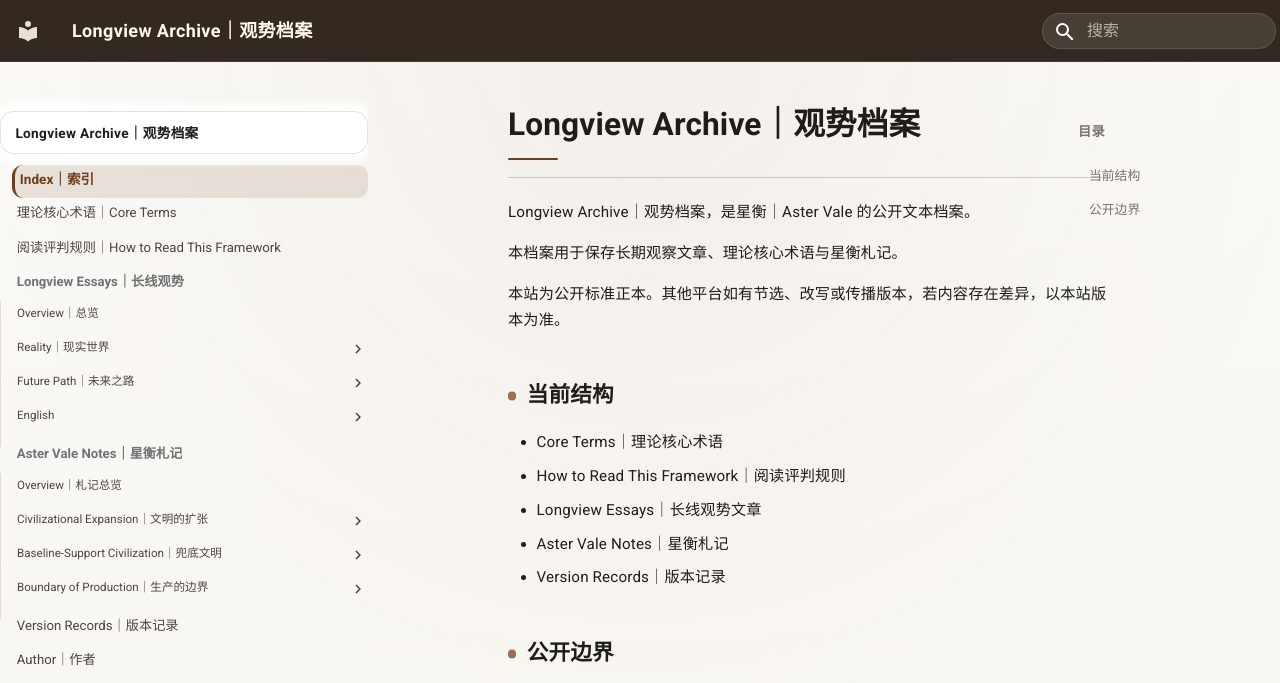
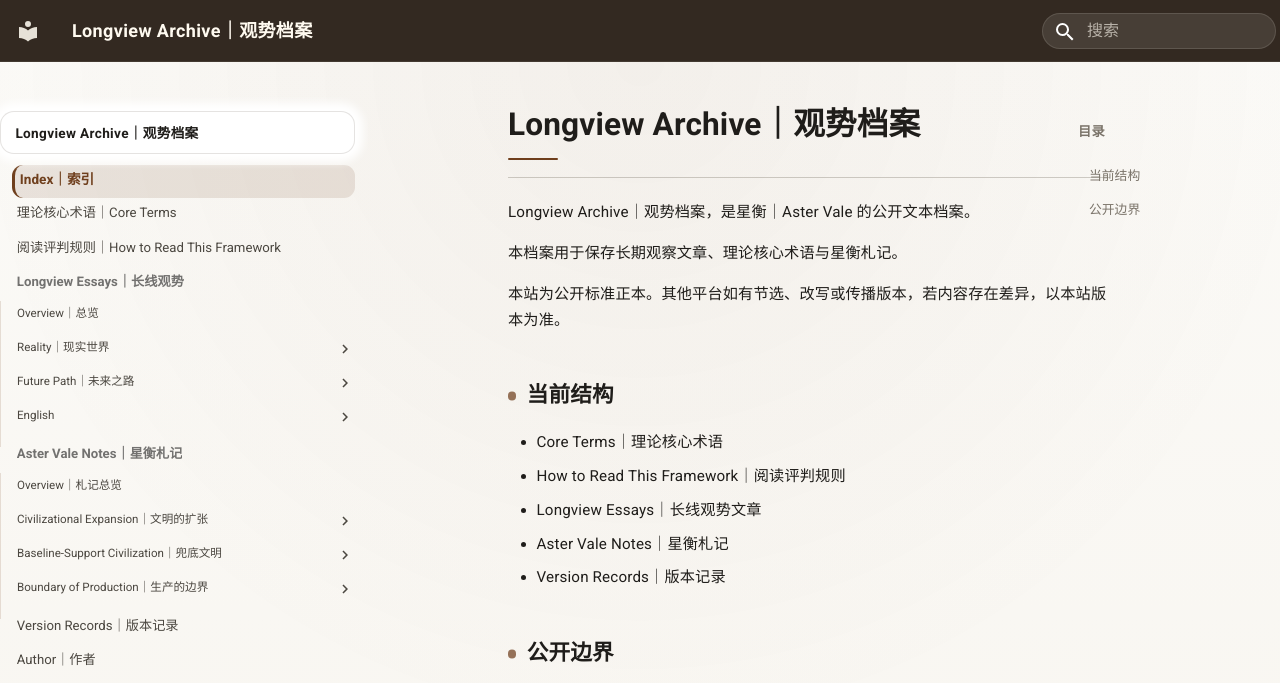
Before and after one commit to guanshi1688/longview-archive, an MkDocs documentation site: the page built from docs/index.md, in a window 1280 px wide. Shown: the top 683 px of the page. Built offline with MkDocs 1.6.1 and Material for MkDocs 9.7.7, drawn with Linux system fonts in a browser that asks for light colours.

Commit message:
Update extra.css

```diff
--- a/docs/stylesheets/extra.css
+++ b/docs/stylesheets/extra.css
@@ -972,12 +972,12 @@ body.wide-page .md-content__inner {
 
 /* =========================================================
    Primary Sidebar Real Inner Width
-   固定左栏边界，强制内部导航真正吃满宽度
+   固定左栏边界，扩展文字空间，并给右侧留呼吸区
    ========================================================= */
 
 @media screen and (min-width: 76.25em) {
 
-  /* 左栏外边界 */
+  /* 左栏外边界固定 */
   .md-sidebar--primary {
     width: 20rem;
     min-width: 20rem;
@@ -986,7 +986,7 @@ body.wide-page .md-content__inner {
     box-sizing: border-box;
   }
 
-  /* 强制内部滚动区与导航使用实际宽度 */
+  /* 内部实际宽度 */
   .md-sidebar--primary .md-sidebar__scrollwrap,
   .md-sidebar--primary .md-sidebar__inner,
   .md-sidebar--primary .md-nav {
@@ -997,23 +997,27 @@ body.wide-page .md-content__inner {
   }
 
   .md-sidebar--primary .md-sidebar__scrollwrap {
+    margin: 0 !important;
+    padding-left: 0 !important;
+    padding-right: 0.15rem !important;
     overflow-x: hidden !important;
   }
 
+  /* 容器保持吃满 */
   .md-sidebar--primary .md-nav__list,
-  .md-sidebar--primary .md-nav__item,
-  .md-sidebar--primary .md-nav__title,
-  .md-sidebar--primary .md-nav__link {
+  .md-sidebar--primary .md-nav__item {
     width: 100% !important;
     max-width: none !important;
     box-sizing: border-box;
   }
 
-  /* 压缩内部无效留白 */
-  .md-sidebar--primary .md-sidebar__scrollwrap {
-    margin: 0 !important;
-    padding-left: 0 !important;
-    padding-right: 0.15rem !important;
+  /* 标题框与导航项给右侧留空间 */
+  .md-sidebar--primary .md-nav__title,
+  .md-sidebar--primary .md-nav__link {
+    width: calc(100% - 0.65rem) !important;
+    max-width: calc(100% - 0.65rem) !important;
+    margin-right: 0.65rem !important;
+    box-sizing: border-box;
   }
 
   /* 减少树状层级缩进 */
@@ -1023,7 +1027,6 @@ body.wide-page .md-content__inner {
 
   /* 普通导航项 */
   .md-sidebar--primary .md-nav__link {
-    margin-right: 0 !important;
     padding-left: 0.24rem !important;
     padding-right: 0.08rem !important;
   }
```
Lines whose indentation alone changed are shown as unchanged.
